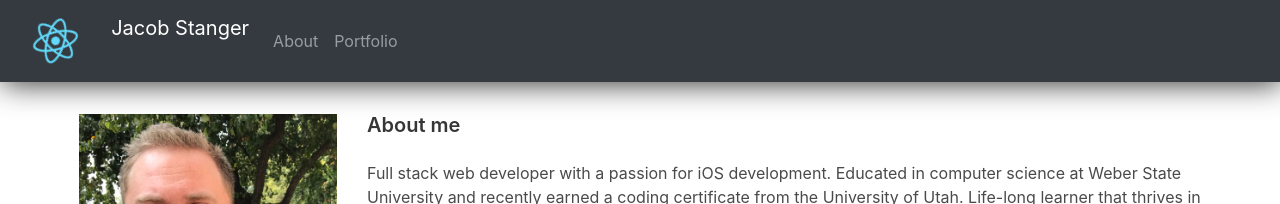
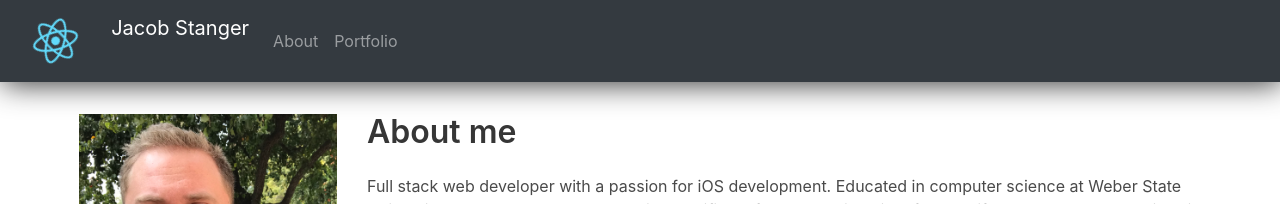
Before and after one commit to jcstang/react-portfolio, a React (Create React App) app: page / in a window 1280 px wide. Shown: the top 204 px of the page. Built offline with nearby package versions, Linux system fonts and the light colour scheme.

Commit message:
bigger about me

```diff
--- a/src/components/Header/index.js
+++ b/src/components/Header/index.js
@@ -16,7 +16,7 @@ export default function Header() {
             />
           </div>
           <div className="col-md-9">
-            <h5 className="title is-5">About me</h5>
+            <h5 className="title is-3">About me</h5>
             <p>
               Full stack web developer with a passion for iOS development. Educated in computer science at Weber State University and recently earned a coding certificate from the University of Utah. Life-long learner that thrives in team environments and is driven by complex problem solving with more than 100 hours on Udemy and Pluralsight. Expertise interfacing and scoping solutions with clients and clearly explaining technical topics to stakeholders.
             </p>
```
